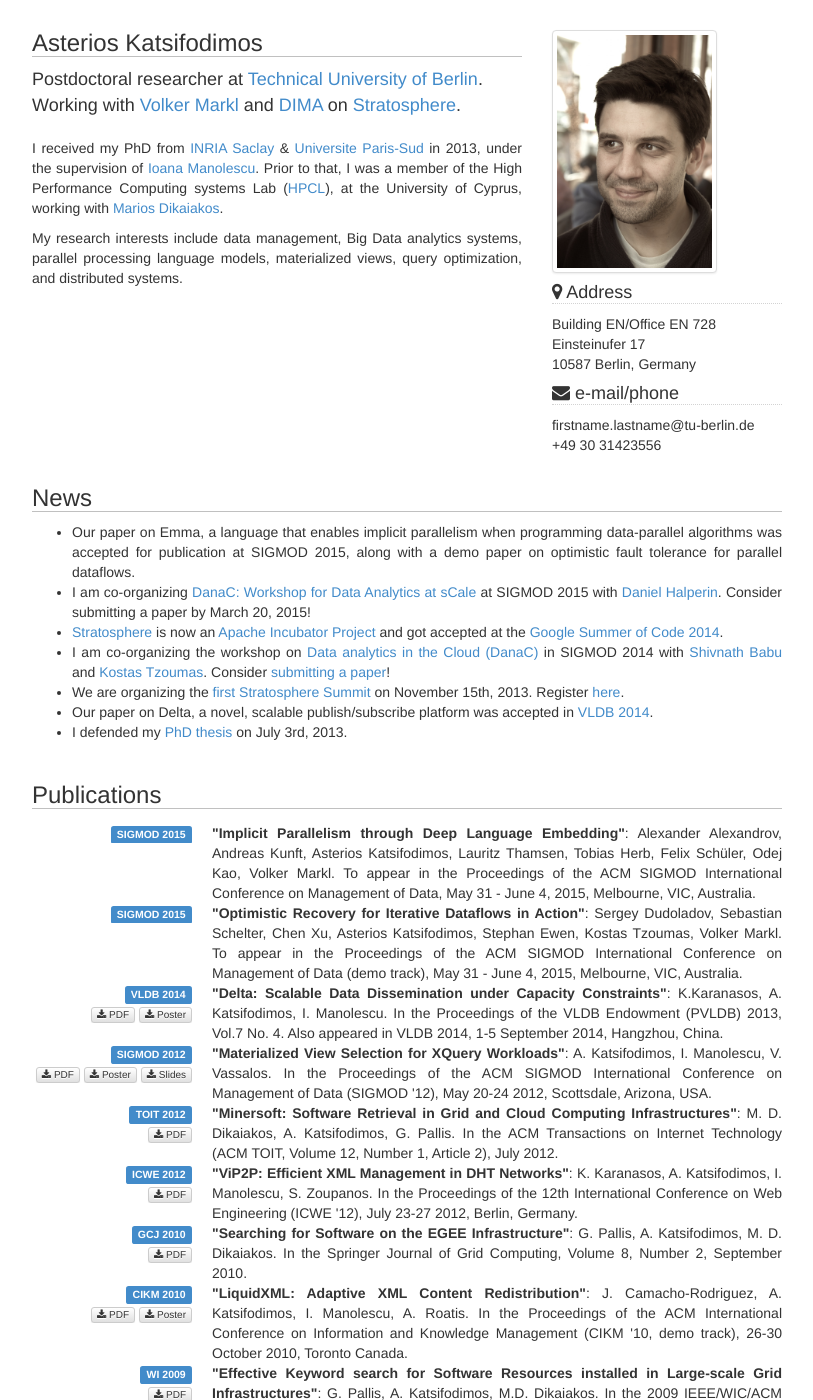
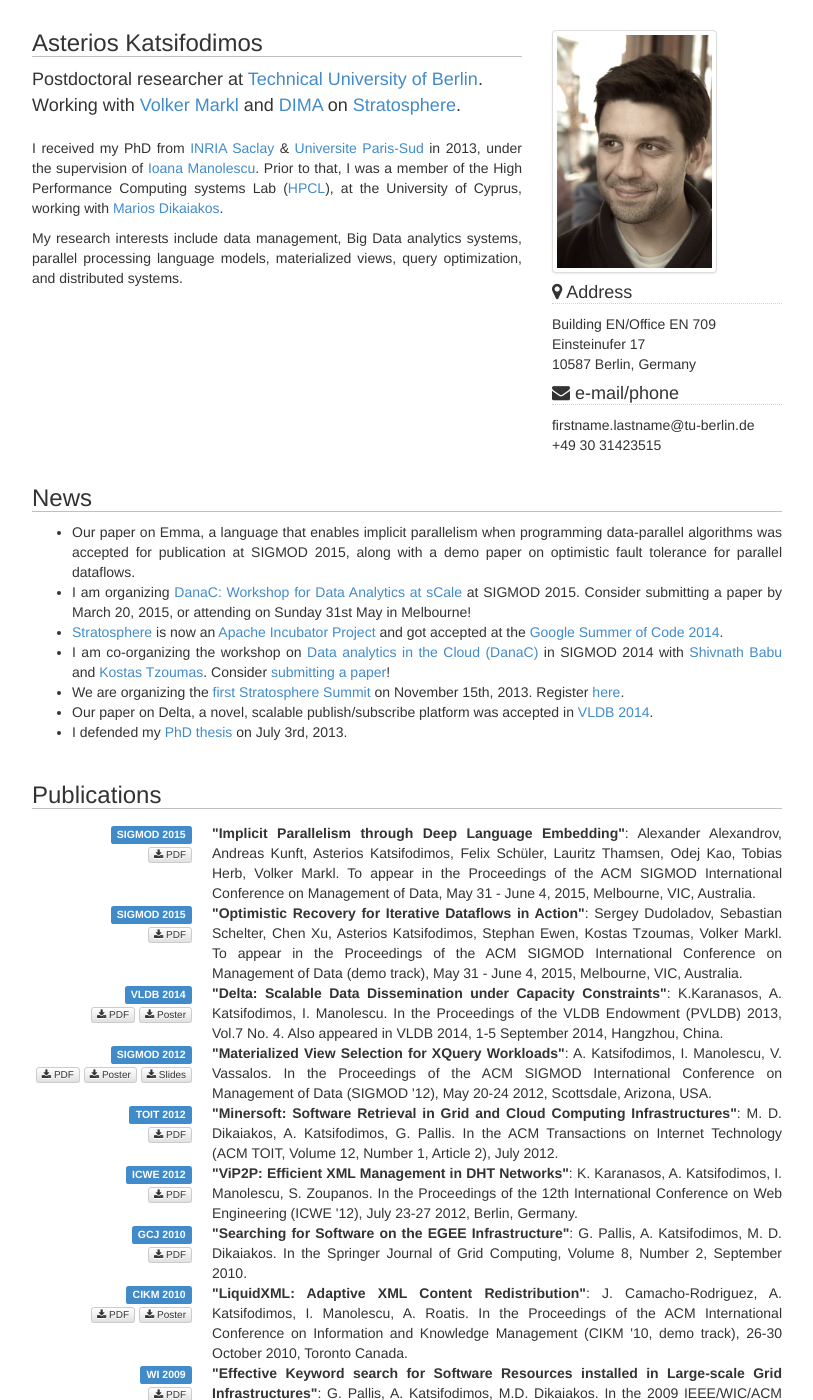
Before and after one commit to omoultosEthTuDelft/web, a Jekyll site: the page built from index.html, in a window 1280 px wide and 1400 px high. Shown: the whole window, without its empty margins (233-1046 px from the left). Built offline with Jekyll 4.4.1, drawn with Linux system fonts in a browser that asks for light colours; Markdown is read by kramdown in place of the engine named in the settings; comment, search, counter and statistics services are not loaded; some of the changed text lies outside the part shown.

Commit message:
Couple of papers, new address, etc

```diff
--- a/_config.yml
+++ b/_config.yml
@@ -1,3 +1,3 @@
 name: Asterios Katsifodimos, TU Berlin
 markdown: redcarpet
-pygments: true
+highlighter: pygments
--- a/index.html
+++ b/index.html
@@ -4,8 +4,8 @@
 publications:
 #  - { section: true, title: "International Journals" }
 
-  - { label: "SIGMOD 2015", title: "Implicit Parallelism through Deep Language Embedding", authors: "Alexander Alexandrov, Andreas Kunft, Asterios Katsifodimos, Lauritz Thamsen, Tobias Herb, Felix Schüler, Odej Kao, Volker Markl", venue: "To appear in the Proceedings of the ACM SIGMOD International Conference on Management of Data, May 31 - June 4, 2015, Melbourne, VIC, Australia"}
-  - { label: "SIGMOD 2015", title: "Optimistic Recovery for Iterative Dataflows in Action", authors: "Sergey Dudoladov, Sebastian Schelter, Chen Xu, Asterios Katsifodimos, Stephan Ewen, Kostas Tzoumas, Volker Markl", venue: "To appear in the Proceedings of the ACM SIGMOD International Conference on Management of Data (demo track), May 31 - June 4, 2015, Melbourne, VIC, Australia"}
+  - { label: "SIGMOD 2015", title: "Implicit Parallelism through Deep Language Embedding", authors: "Alexander Alexandrov, Andreas Kunft, Asterios Katsifodimos, Felix Schüler, Lauritz Thamsen, Odej Kao, Tobias Herb, Volker Markl", venue: "To appear in the Proceedings of the ACM SIGMOD International Conference on Management of Data, May 31 - June 4, 2015, Melbourne, VIC, Australia", pdf: "assets/publications/emma-sigmod2015.pdf"}
+  - { label: "SIGMOD 2015", title: "Optimistic Recovery for Iterative Dataflows in Action", authors: "Sergey Dudoladov, Sebastian Schelter, Chen Xu, Asterios Katsifodimos, Stephan Ewen, Kostas Tzoumas, Volker Markl", venue: "To appear in the Proceedings of the ACM SIGMOD International Conference on Management of Data (demo track), May 31 - June 4, 2015, Melbourne, VIC, Australia", pdf: "assets/publications/optimistic-demo-sigmod2015.pdf"}
   - { label: "VLDB 2014", title: "Delta: Scalable Data Dissemination under Capacity Constraints", authors: "K.Karanasos, A. Katsifodimos, I. Manolescu", venue: "In the Proceedings of the VLDB Endowment (PVLDB) 2013, Vol.7 No. 4. Also appeared in VLDB 2014, 1-5 September 2014, Hangzhou, China", pdf: "assets/publications/delta.vldb2014.pdf", extended: "assets/publications/delta.report.2013.pdf",poster: "assets/publications/posters/delta-poster-vldb2014.pdf"}
   - { label: "SIGMOD 2012", title: "Materialized View Selection for XQuery Workloads", authors: "A. Katsifodimos, I. Manolescu, V. Vassalos", venue: "In the Proceedings of the ACM SIGMOD International Conference on Management of Data (SIGMOD '12), May 20-24 2012, Scottsdale, Arizona, USA", pdf: "assets/publications/sigmod12.pdf", poster: "assets/publications/posters/view-selection-sigmod-24.05.2012.pdf", slides: "assets/presentations/view-selection-sigmod-24.05.2012.pptx"}
   - { label: "TOIT 2012", title: "Minersoft: Software Retrieval in Grid and Cloud Computing Infrastructures", authors: "M. D. Dikaiakos,  A. Katsifodimos, G. Pallis", venue: "In the ACM Transactions on Internet Technology (ACM TOIT, Volume 12, Number 1, Article 2), July 2012", pdf: "assets/publications/toit2012.pdf"}
@@ -60,7 +60,7 @@
 <div class="col-sm-4">
 <h4> <span class="fa fa-map-marker"></span> Address</h4>
 
-Building EN/Office EN 728<br/>
+Building EN/Office EN 709<br/>
 Einsteinufer 17<br/>
 10587 Berlin, Germany
 
@@ -70,7 +70,7 @@
 <h4> <span class="fa fa-envelope"></span> e-mail/phone</h4>
 
 firstname.lastname@tu-berlin.de<br>
-+49 30 31423556
++49 30 31423515
 
 </div>
 </div>
@@ -84,7 +84,7 @@
 <ul>
 <li>Our paper on Emma, a language that enables implicit parallelism when programming data-parallel algorithms was accepted for publication at SIGMOD 2015, along with a demo paper on optimistic fault tolerance for parallel dataflows.</li>
 
-<li>I am co-organizing <a href="http://danac.org">DanaC: Workshop for Data Analytics at sCale</a>  at SIGMOD 2015 with <a href="https://homes.cs.washington.edu/~dhalperi/">Daniel Halperin</a>. Consider submitting a paper by March 20, 2015!</li>
+<li>I am organizing <a href="http://danac.org">DanaC: Workshop for Data Analytics at sCale</a>  at SIGMOD 2015. Consider submitting a paper by March 20, 2015, or attending on Sunday 31st May in Melbourne!</li>
 
 <li><a href="http://stratosphere.eu/">Stratosphere</a> is now an <a href="https://wiki.apache.org/incubator/StratosphereProposal">Apache Incubator Project</a> and got accepted at the <a href="http://stratosphere.eu/blog/gsoc/2014/02/24/stratosphere-google-summer-of-code-2014.html"> Google Summer of Code 2014</a>.</li>
 
@@ -128,22 +128,55 @@
 <div id="service" class="row">
 <div  style="text-align: justify;" class="col-sm-12">
 <h2>Scientific Community Service</h2>
-
 <ul>
 <li><strong>PC Chair and Organizer</strong> of <a href="http://danac.org">DanaC: Workshop for Data Analytics at Scale</a>, in conjunction with
-<a href="http://www.sigmod2015.org/">SIGMOD 2015</a> (with <a href="https://homes.cs.washington.edu/~dhalperi/">Daniel Halperin</a>).</li>
-
-<li><strong>PC Chair and Organizer</strong> of <a href="http://www.sigmod2014.org/danac/">DanaC: Workshop for Data Analytics in the Cloud</a>, in conjunction with
-<a href="http://www.sigmod2014.org/">SIGMOD 2014</a> (with Kostas Tzoumas and Shivnath Babu).</li>
-
+<a href="http://www.sigmod2015.org/">SIGMOD</a> in 2014/2015.</li>
+  <li>Information Director of the <a href="http://www.sigmod.org/publications/sigmod-record/">SIGMOD Record</a> (since June 2013).</li>
   <li>
-    <strong>Program Committee member:</strong> <a href="http://www.sigmod2016.org">SIGMOD 2016</a>, <a href="http://www.vldb2015.hawaii-conference.com">VLDB 2015</a>, <a href="http://ssdbm2014.org/">SSDBM 2014</a>, <a href="http://cikm2014.fudan.edu.cn/">CIKM 2014</a>.
+    <strong>Program Committee member:</strong> <a href="http://www.sigmod2016.org">SIGMOD 2016</a>,   <a href="http://clds.sdsc.edu/wbdb2015.ca">WBDB 2015</a>, <a href="http://www.vldb2015.hawaii-conference.com">VLDB 2015</a>, <a href="http://ssdbm2014.org/">SSDBM 2014</a>, <a href="http://cikm2014.fudan.edu.cn/">CIKM 2014</a>.
   </li>
   <li>
-    <strong>External Reviewer:</strong> ACM TODS 2014, VLDB 2014, ACM SIGMOD 2013, IEEE ICDE 2012, VLDB Journal 2012, Elsevier Computer Networks Journal 2011, Springer WWW Journal 2010, IEEE Internet Computing Journal 2010, IEEE TKDE 2010, ICA3PP 2008, EuroPar 2008.
+    <strong>External Reviewer:</strong> Elsevier Information systems Journal 2015, ACM TODS 2014, VLDB 2014, ACM SIGMOD 2013, IEEE ICDE 2012, VLDB Journal 2012, Elsevier Computer Networks Journal 2011, Springer WWW Journal 2010, IEEE Internet Computing Journal 2010, IEEE TKDE 2010, ICA3PP 2008, EuroPar 2008.
   </li>
-  <li>Webmaster of <a href="http://sigmod.hosting.acm.org/record/sigmod/">RECESS</a>, the <a href="http://www.sigmod.org/publications/sigmod-record/">SIGMOD Record</a> paper submission system (since June 2013).</li>
   <li>Member of the <a href="http://event.cwi.nl/SIGMOD-RWE/2010/">ACM SIGMOD 2010 Repeatability & Workability Evaluation</a> committee.</li>
 </ul>
 </div>
 </div>
+
+
+
+<!-- <div id="service" class="row">
+<div  style="text-align: justify;" class="col-sm-12">
+<h2>Theses &amp; Teaching</h2>
+
+
+<h3>Master Theses</h3>
+<ul>
+<li><strong>Suryamita Harindari</strong>: A Workflow Management System on Stratosphere (with Alexander Alexandrov) - Defended in August 2014</li>
+<li><strong>Jonas Traub</strong>: Rich window discretization techniques in distributed stream processing (with Paris Carbone, KTH) - Defended in April 2015</li>
+<li><strong>Andra Lungu</strong>: Partitioning Techniques for Highly Skewed Graphs (with Vasia Kalavri, KTH)</li>
+<li><strong>Tamara Mendt</strong>: Online Statistics Collection and Optimization in Parallel Dataflow Systems (with Alexander Alexandrov)</li>
+<li><strong>Robert Waury</strong>: Airline passenger estimation with Apache Flink</li>
+</ul>
+
+<h3>Teaching</h3>
+<h4>Spring Semester 2015</h4>
+<ul>
+<li><strong>Suryamita Harindari</strong>: A Workflow Management System on Stratosphere (with Alexander Alexandrov) - Defended in August 2014</li>
+</ul>
+
+
+<h4>Winter Semester 2014</h4>
+<ul>
+<li><strong>Robert Waury</strong>: Airline passenger estimation with Apache Flink</li>
+</ul>
+
+<h4>Spring Semester 2014</h4>
+<ul>
+<li><strong>Suryamita Harindari</strong>: A Workflow Management System on Stratosphere (with Alexander Alexandrov) - Defended in August 2014</li>
+</ul>
+
+
+
+</div>
+</div> -->
```
Also changed, not shown: 3 other files.
